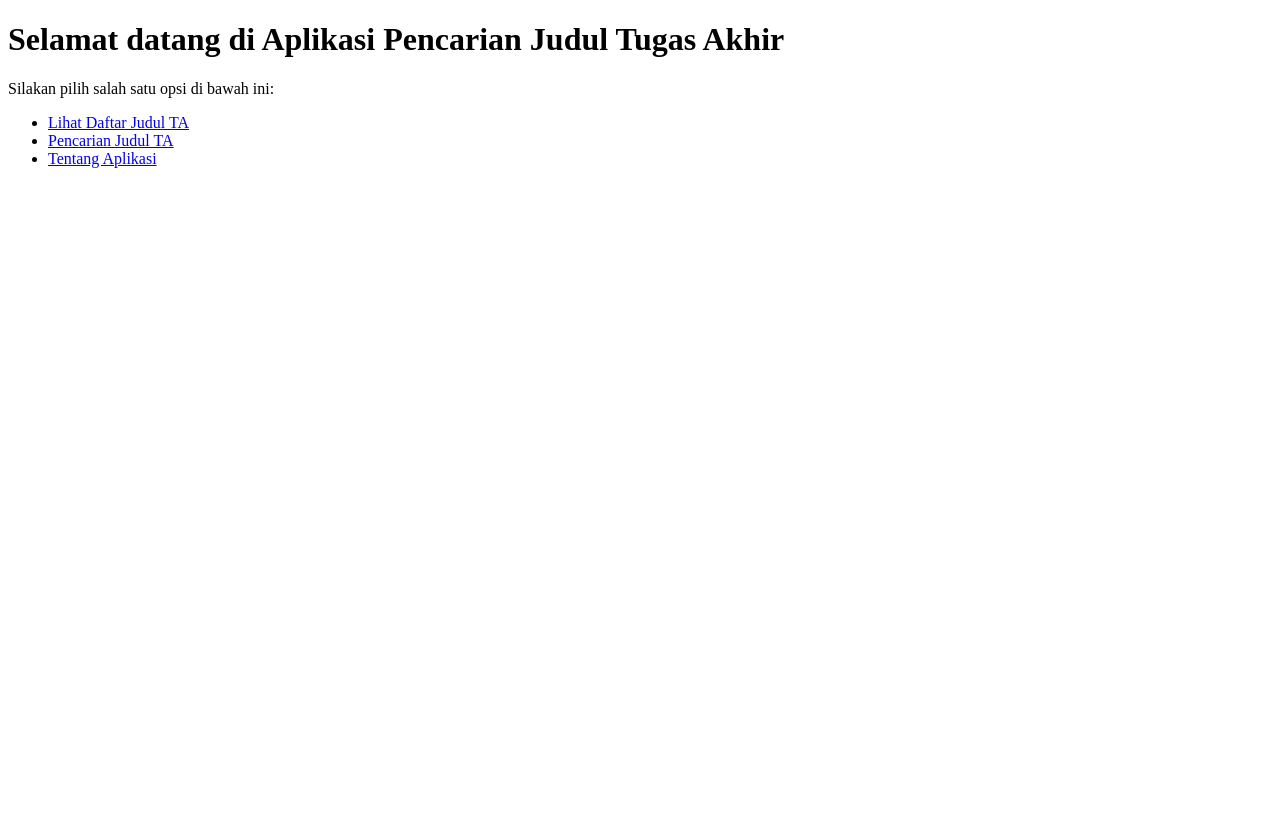
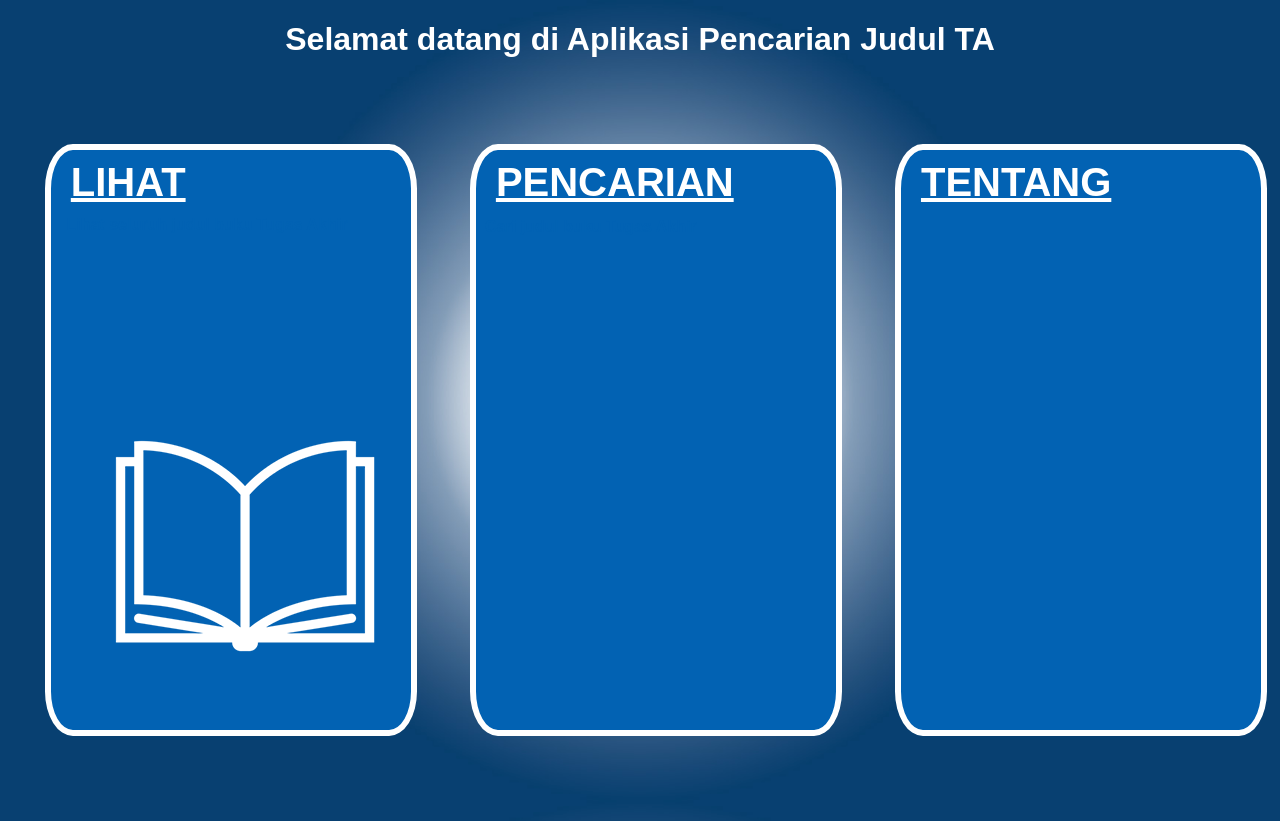
Before and after one commit to kim-sana/tugas_ta, a Django app: page / in a window 1280 px wide; the page is wider, and only the part inside the window is pictured. Before the commit the page ends 168 px from the top of that part, so only its background shows below. Run offline with Django 5.2, Linux system fonts and the light colour scheme.

Commit message:
Menambahkan semua file proyek

```diff
--- /dev/null
+++ b/pencarian/static/css/style.css
@@ -0,0 +1,104 @@
+/* Menambahkan font ke dalam halaman */
+@font-face {
+    font-family: 'Source Sans Pro';
+    src: url('{% BRLNSDB.TTF" %}') format('truetype');
+    font-weight: bold;
+    font-style: normal;
+}
+
+/* Mengatur gambar sebagai background untuk body */
+body {
+    background-image: url("{% static 'images/background.jpg' %}");
+    background-size: cover;  /* Menyesuaikan ukuran gambar dengan layar */
+    background-position: center center;  /* Menempatkan gambar di tengah */
+    background-attachment: fixed;  /* Membuat gambar tetap saat scroll */
+    height: 100%;  /* Mengatur tinggi halaman agar sesuai dengan tinggi layar */
+    margin: 0;
+    font-family: 'Berlin Sans FB Demi', sans-serif;
+
+}
+
+
+h1 {
+    text-align: center;
+    color: #ffffff;
+    font-family: 'Source Sans Variable', sans-serif;
+    font-weight: bold;
+    text-align: center;
+}
+
+/* Gaya untuk tombol-tombol */
+.button {
+    width: 25%;
+    height: 70%;
+    background-color: #0262b3; /* Warna latar belakang merah */
+    color: white; /* Warna teks putih */
+    padding: 10px 20px; /* Jarak dalam tombol */
+    text-align: left; /* Teks rata tengah */
+    text-decoration: none; /* Menghilangkan garis bawah pada tautan */
+    display: inline-block; /* Membuat tombol tampil dalam baris yang sama */
+    border-radius: 7.5%; /* Membulatkan sudut tombol */
+    border: 6px solid #ffffff; /* Border setebal 6px dengan warna yang sama dengan latar belakang */
+    font-size: 250%; /* Ukuran font tombol */
+    transition: background-color 0.3s, color 0.3s; /* Efek transisi saat hover */
+    margin-right: 0.3%;
+    margin-left: 3.5%;
+    margin-top: 5%;
+    font-family: 'Berlin Sans FB Demi', sans-serif;
+    font-weight: bold;
+    text-decoration-line: underline;
+
+}
+
+
+.button:hover {
+    background-color: #ffffff; /* Warna latar belakang putih saat hover */
+    color: #0262b3; /* Warna teks merah saat hover */
+
+
+}
+
+.button-container {
+    display: flex; /* Menggunakan flexbox */
+    gap: 60%; /* Memberikan jarak antar tombol */
+    justify-content: center; /* Menyusun tombol di tengah */
+}
+
+.desc {
+    font-family: 'Berlin Sans FB Demi', sans-serif;
+    font-weight: bold;
+    color: #0262b3;
+    text-align: left;
+    position: relative;left: 5.2%; bottom: 67%;
+    transition: background-color 0.3s, color: 0.3s;
+}
+
+.desc1 {
+    font-family: 'Berlin Sans FB Demi', sans-serif;
+    font-weight: bold;
+    color: #0262b3;
+    text-align: left;
+    position: relative;left: 37.9%; bottom: 71%;
+    transition: background-color 0.3s, color: 0.3s;
+}
+
+
+.desc:hover{
+    color:#ffffff;
+}
+
+.button-img{
+    background-image: url('{% static 'images/Book.png' %}');
+    color: #ffffff;
+    position: absolute;
+    top: 55%;
+    left: 9%;
+    height: auto;
+    transition: background-color 0.3s, color 1.5s;
+    pointer-events: auto;
+}
+
+.button-img:hover{
+    background-color: #ffffff;
+    color:#0262b3;
+}
--- a/pencarian/templates/home.html
+++ b/pencarian/templates/home.html
@@ -1,17 +1,32 @@
+{% load static %}
+
 <!DOCTYPE html>
-<html lang="id">
+<html lang="en">
 <head>
     <meta charset="UTF-8">
+    <title>Halaman Utama</title>
     <meta name="viewport" content="width=device-width, initial-scale=1.0">
-    <title>Halaman Utama</title>
+    <link rel="stylesheet" href="{% static 'css/style.css' %}">
+    <style>
+        /* Mengatur gambar sebagai background untuk body */
+        body {
+            background-image: url("{% static 'images/background.jpg' %}");
+            background-size: cover;
+            background-position: center center;
+            background-attachment: fixed;
+            height: 100vh;
+            margin: 0;
+        }
+    </style>
 </head>
 <body>
-    <h1>Selamat datang di Aplikasi Pencarian Judul Tugas Akhir</h1>
-    <p>Silakan pilih salah satu opsi di bawah ini:</p>
-    <ul>
-        <li><a href="{% url 'lihat_data' %}">Lihat Daftar Judul TA</a></li>
-        <li><a href="{% url 'pencarian' %}">Pencarian Judul TA</a></li>
-        <li><a href="{% url 'tentang' %}">Tentang Aplikasi</a></li> <!-- Opsi Tentang -->
-    </ul>
-</body>
+
+    <h1>Selamat datang di Aplikasi Pencarian Judul TA</h1>
+
+    <a href="{% url 'lihat_data' %}" class="button">LIHAT<img src="{% static 'images/Book.png' %}" alt="Gambar Buku" class="button-img"></a>
+    <a href="{% url 'pencarian' %}" class="button">PENCARIAN</a>
+    <a href="{% url 'tentang' %}" class="button">TENTANG</a>
+    <p class="desc">Lihat seluruh judul buku Tugas Akhir</p>
+    <p class="desc1">Cari judul buku Tugas Akhir</p>
+
 </html>
--- a/ta_project/settings.py
+++ b/ta_project/settings.py
@@ -14,6 +14,7 @@ from pathlib import Path
 
 # Build paths inside the project like this: BASE_DIR / 'subdir'.
 BASE_DIR = Path(__file__).resolve().parent.parent
+STATIC_URL = '/static/'
 LOGIN_URL = 'login'  # Nama URL login yang sudah ditentukan
 
 # Quick-start development settings - unsuitable for production
```
Also changed, not shown: pencarian/static/BRLNSDB.TTF (added), pencarian/static/Gradient Fill 1 copy.png (added), pencarian/static/images/Book.png (added), pencarian/static/images/background.jpg (added), pencarian/static/images/gambar_utama.jpg (added).
